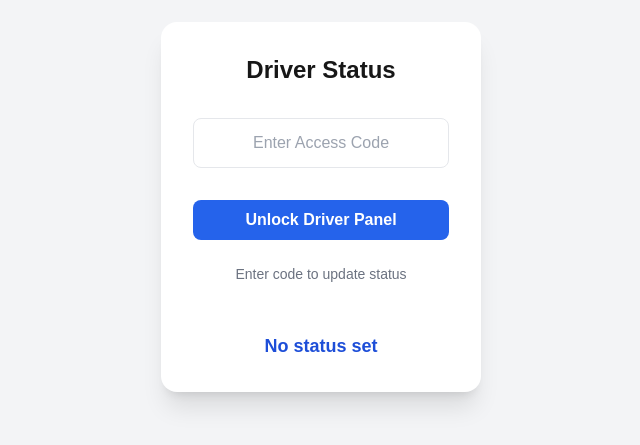
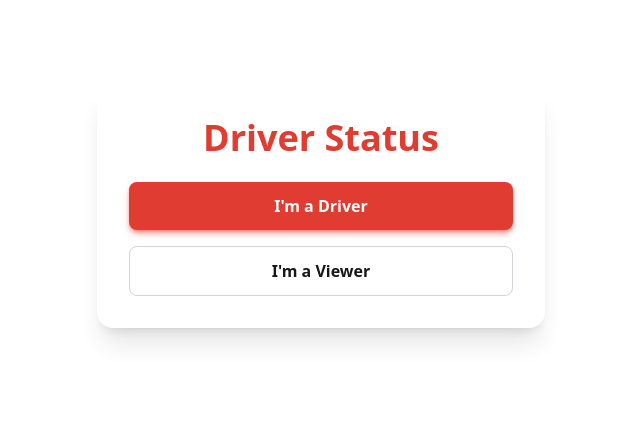
Before and after one commit to lilyl1u/Intern-Shuttle-GPS, a Next.js app in the folder on-board/: page / in a window 1280 px wide. Shown: the part 193-638 px from the top of the page, without its empty margins (319-959 px from the left). Built offline with nearby package versions, Linux system fonts and the light colour scheme.

Commit message:
basic front end

```diff
--- a/on-board/app/page.tsx
+++ b/on-board/app/page.tsx
@@ -2,18 +2,30 @@
 
 import { useState } from 'react';
 
-const ACCESS_CODE = "1234"; // Set your own code here
+// your access code
+const ACCESS_CODE = "1234";
 
+// status options
 const statusLabels = {
-  apartment: "At Apartment",
-  on_the_way: "On the Way",
-  office: "At Office"
+  apartment:   "At Apartment",
+  on_the_way:  "On the Way",
+  office:      "At Office"
 };
 
+// brand colors (Rocket)
+const BRAND_RED       = "#E03C31";
+const BRAND_RED_DARK  = "#B52A2A";
+const BG_LIGHT_GRAY   = "#F5F5F5";
+const CARD_BG         = "#FFFFFF";
+
 export default function Home() {
-  const [enteredCode, setEnteredCode] = useState('');
-  const [unlocked, setUnlocked] = useState(false);
-  const [driverStatus, setDriverStatus] = useState<keyof typeof statusLabels | null>(null);
+  // select your flow
+  const [mode, setMode] = useState<null | "driver" | "viewer">(null);
+
+  // driver state
+  const [enteredCode,  setEnteredCode ]  = useState('');
+  const [unlocked,     setUnlocked    ]  = useState(false);
+  const [driverStatus, setDriverStatus]  = useState<keyof typeof statusLabels | null>(null);
 
   const handleUnlock = () => {
     if (enteredCode === ACCESS_CODE) {
@@ -21,51 +33,107 @@ export default function Home() {
     } else {
       alert("Wrong access code!");
     }
+    setEnteredCode('');
   };
 
+  // helper to render the status box:
+  const StatusDisplay = (
+    <div className="mt-8 text-center text-lg font-semibold" style={{ color: BRAND_RED_DARK }}>
+      {driverStatus
+        ? `Current Status: ${statusLabels[driverStatus]}`
+        : "No status set"
+      }
+    </div>
+  );
+
   return (
-    <main className="flex flex-col items-center justify-center min-h-screen bg-gray-100 p-4">
-      <div className="w-full max-w-xs bg-white rounded-2xl shadow-xl p-8 flex flex-col items-center gap-6">
-        <h1 className="text-2xl font-bold mb-2 text-center">Driver Status</h1>
+    <main className={`min-h-screen flex items-center justify-center bg-[${BG_LIGHT_GRAY}] p-6 font-sans`}>
+      <div className={`w-full max-w-md bg-[${CARD_BG}] rounded-2xl shadow-xl p-8`}>
+        <h1 className="text-4xl font-bold text-center mb-6" style={{ color: BRAND_RED }}>
+          Driver Status
+        </h1>
 
-        {!unlocked ? (
+        {mode === null && (
+          <div className="space-y-4">
+            <button
+              onClick={() => setMode("driver")}
+              className="w-full py-3 rounded-lg font-semibold text-white transition"
+              style={{
+                backgroundColor: BRAND_RED,
+                boxShadow: `0 4px 6px -1px ${BRAND_RED}88, 0 2px 4px -2px ${BRAND_RED}88`
+              }}
+            >I'm a Driver</button>
+            <button
+              onClick={() => setMode("viewer")}
+              className="w-full py-3 rounded-lg font-semibold border border-gray-300"
+            >I'm a Viewer</button>
+          </div>
+        )}
+
+        {mode === "driver" && !unlocked && (
           <>
             <input
               type="password"
               value={enteredCode}
               onChange={e => setEnteredCode(e.target.value)}
               placeholder="Enter Access Code"
-              className="w-full p-3 rounded-lg border mb-2 text-center"
+              className="w-full p-3 mb-4 border border-gray-300 rounded-lg text-center focus:outline-none"
             />
             <button
               onClick={handleUnlock}
-              className="w-full bg-blue-600 text-white py-2 rounded-lg font-semibold"
+              className="w-full py-3 rounded-lg font-semibold text-white transition"
+              style={{
+                backgroundColor: BRAND_RED,
+                boxShadow: `0 4px 6px -1px ${BRAND_RED}88, 0 2px 4px -2px ${BRAND_RED}88`
+              }}
             >
               Unlock Driver Panel
             </button>
-            <div className="text-gray-500 text-sm text-center">Enter code to update status</div>
-            <div className="text-lg font-semibold mt-6 text-blue-700">
-              {driverStatus ? `Current Status: ${statusLabels[driverStatus]}` : "No status set"}
-            </div>
+            {StatusDisplay}
+            <button
+              onClick={() => setMode(null)}
+              className="mt-6 text-center text-sm underline text-gray-600"
+            >← Back</button>
           </>
-        ) : (
+        )}
+
+        {mode === "driver" && unlocked && (
           <>
-            <div className="flex flex-col w-full gap-3">
+            <div className="space-y-3">
               {Object.entries(statusLabels).map(([key, label]) => (
                 <button
                   key={key}
-                  className={`w-full py-3 rounded-xl font-bold
-                    ${driverStatus === key ? 'bg-blue-700 text-white' : 'bg-gray-200 text-gray-800'}
-                  `}
                   onClick={() => setDriverStatus(key as keyof typeof statusLabels)}
+                  className="w-full py-3 rounded-lg font-semibold transition"
+                  style={{
+                    backgroundColor: driverStatus === key ? BRAND_RED : "#E5E5E5",
+                    color: driverStatus === key ? CARD_BG : "#333333",
+                    boxShadow: driverStatus === key
+                      ? `0 4px 6px -1px ${BRAND_RED}88, 0 2px 4px -2px ${BRAND_RED}88`
+                      : undefined
+                  }}
                 >
                   {label}
                 </button>
               ))}
             </div>
-            <div className="mt-5 text-lg font-semibold text-blue-700 text-center">
-              {driverStatus ? `Current Status: ${statusLabels[driverStatus]}` : "No status set"}
-            </div>
+            {StatusDisplay}
+            <button
+              onClick={() => setMode(null)}
+              className="mt-6 text-center text-sm underline text-gray-600"
+            >← Back</button>
+          </>
+        )}
+
+        {mode === "viewer" && (
+          <>
+            {StatusDisplay}
+            <button
+              onClick={() => setMode(null)}
+              className="mt-6 w-full py-2 rounded-lg font-semibold border border-gray-300"
+            >
+              ← Back
+            </button>
           </>
         )}
       </div>
```
Also changed, not shown: on-board/package.json (+7 -6 lines), 1 other file (tests, documents, lock files or other folders).
